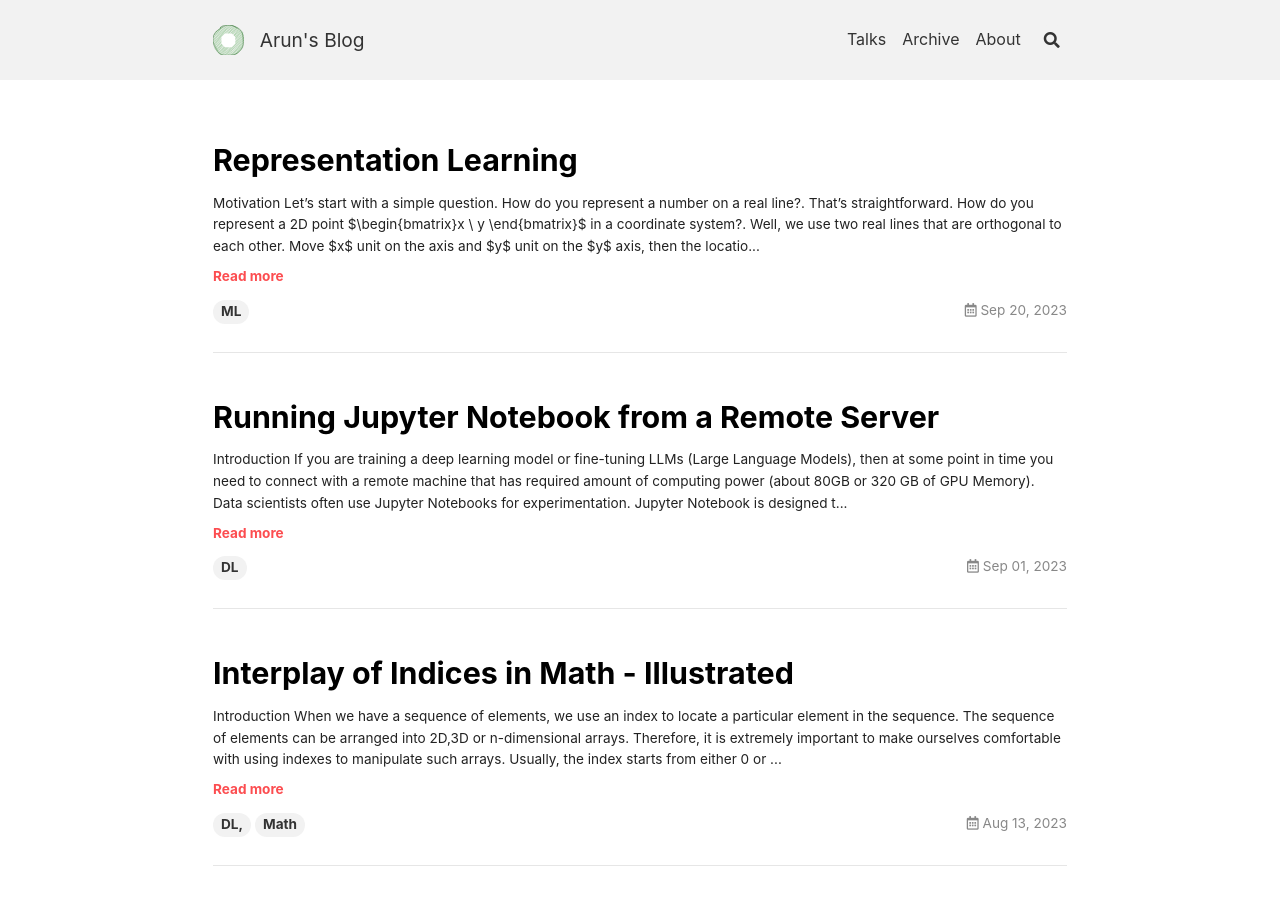
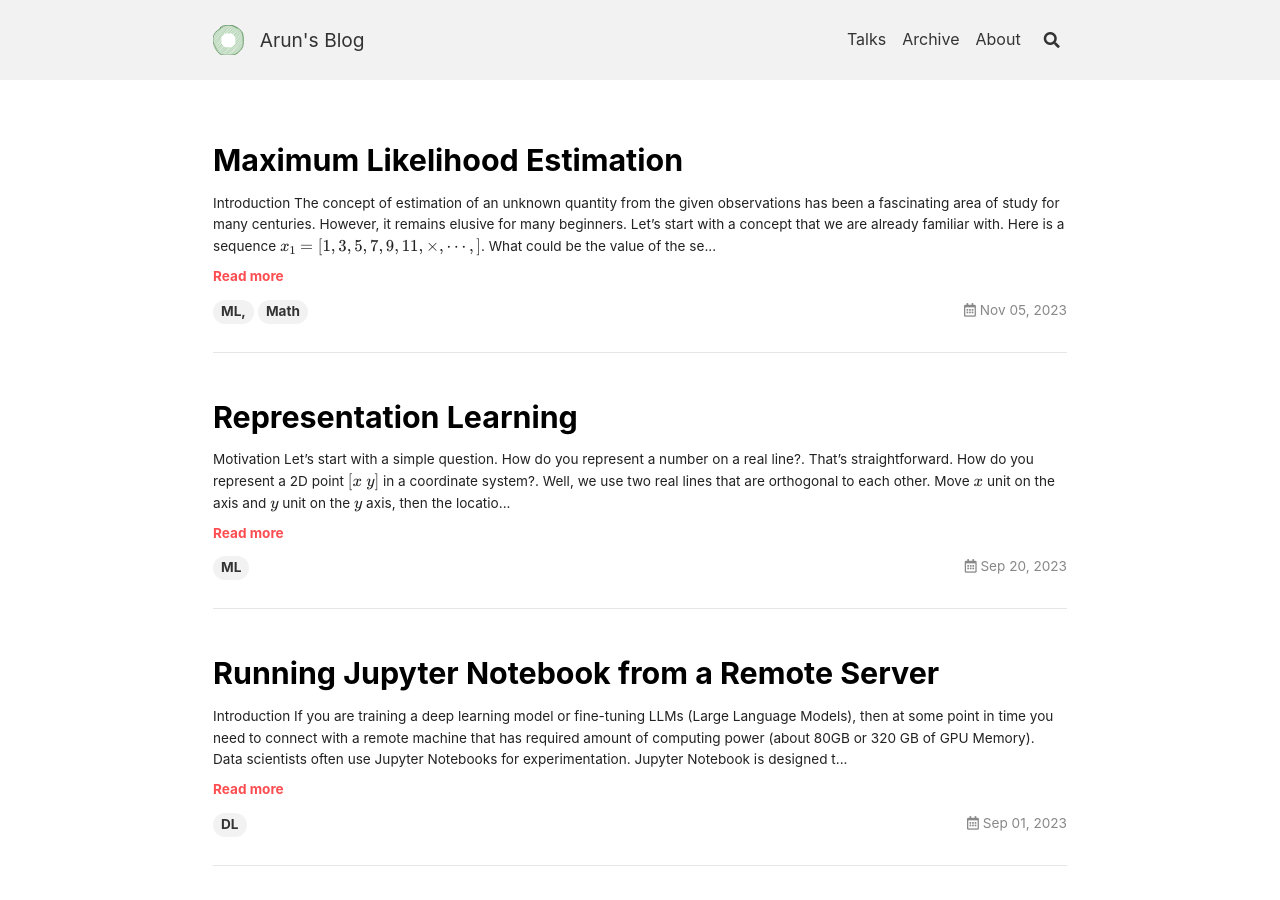
Before and after one commit to Arunprakash-A/Arunprakash-a.github.io, a Jekyll site: the page built from index.html, in a window 1280 px wide and 900 px high. Built offline with Jekyll 4.4.1, drawn with Linux system fonts in a browser that asks for light colours; nearby versions of some CDN libraries; formulas are drawn with MathJax 3; the list of posts is cut into pages by our own code; some of the changed lines change nothing that is shown; some of the changed text lies outside the part shown.

Commit message:
new article

```diff
--- /dev/null
+++ b/_posts/2023-11-05-MaximumLikelihood-estimation.md
@@ -0,0 +1,157 @@
+---
+layout: page
+title: "Maximum Likelihood Estimation"
+date: 2023-11-05
+tags: ML, Math
+key: "EP0919"
+comment: true
+mathjax: true
+---
+## Introduction
+The concept of estimation of an unknown quantity from the given observations has been a fascinating area of study for many centuries. However, it remains elusive for many beginners. Let's start with a concept that we are already familiar with. Here is a sequence $x_1=[1,3,5,7,9,11, \times,\cdots,]$. What could be the value of the sequence at index 6 (denoted by $\times$)? You may extend the sequence by adding +2 to the previous value. The answer could be thirteen. How about the value at the index 1000? Well, you can keep extending the sequence or you can come up with the mathematical relation that describes the sequence as a function of index $n$. We could write $x_1(n)=2n+1$. Once we find the functional representation of a sequence from the observation, we may throw away the observations.
+
+Similarly, consider one more sequence of values $x_2 = [1,0.90,0.81,0.74,0.67, \times, \cdots]$. What could be the value at $\times$?. We can see that the element values in the sequence are decreasing slowly. Therefore, I **assume** (by chance) that the underlying function that **(likely)** generated the sequence is of the form $e^{-ct}, \quad t=0,1,2,3,\cdots$. However, I do not know the value of $c$. The value of $c$ can be **estimated** from the sequence using some curve fitting techniques.
+
+What if the elements in the sequence are random numbers? For example, $x_3 = [1,0,1,1,1,1,0,0,1,\cdots]$. We can't assume any deterministic function to **represent** the sequence. Therefore, We go with a probabilistic function (distribution). In this case, the sequence could be modeled as Bernoulli trails with probabilities of observing $1$ and $0$.
+
+## Likelihood Function
+In all the above cases, we **assumed** the underlying function that could have generated the sequences. Our assumption may turn out to be wrong as we observe more samples. If the elements of a sequence are random samples, then we call the **assumed underlying** distribution function as **likelihood** function. Each sample ,$x_i \in \{0,1\}$ , in the random sequence $X = [1,0,1,1,0]$ is drawn from the likelihood function
+<center>
+$P(x_i) = p^{x_i}(1-p)^{1-x_i}$
+</center>
+What we need to **estimate** is the value of $p$ (that is, the probability of $x_i=1$) from the observed samples. We can also view the observation as **a single trail** with 5 independent Bernoulli random variables. Therefore, we are also interested in the likelihood of the sequence itself. In other words, we are interested in the joint PDF of $(x_0,x_1,x_2,x_3,x_4)$
+<center>
+$P(x_1,x_2,x_3,x_4,x_5) = ?$
+</center>Before proceeding, we need to make a few assumptions about the random variables
+
+* Are the random variables independent?
+* Are they coming from the same distribution?
+
+If the answer is yes to both questions, then we can write the joint pdf as a product of individual pdfs
+<center>
+$P(x_0,x_1,x_2,x_3,x_4) = P(x_0)P(x_1)P(x_2)P(x_3)P(x_4) = \prod \limits_{i=0}^n P(x_i)$
+</center>
+
+These assumptions can be clubbed together, then it is called **Independent and Identically Distributed (IID)**. If the first assumption does not hold, then we can write the joint PDFs as a product of conditional pdfs. That is,
+<center>
+$P(x_0,x_1,x_2,x_3,x_4) = P(x_0)P(x_1|x_0)P(x_2|x_1,x_0)P(x_3|x_2,x_1,x_0)P(x_4|x_3,x_2,x_1,x_0)$
+</center>
+If the second assumption doesn't hold, then
+<center>
+$P(x_0,x_1,x_2,x_3,x_4) = P_1(x_0)P_2(x_1|x_0)P_1(x_2|x_1,x_0)P_2(x_3|x_2,x_1,x_0)P_3(x_4|x_3,x_2,x_1,x_0)$
+</center>
+where $P_i()$ is an $i-$th distribution function.
+
+
+Assuming IID for the random sequence $X = [1,0,1,1,0]$ (Note: The order of the samples in the sequence doesn't matter because of IID), the joint PDF (likelihood function) that generated the sequence is given by
+
+<center>
+
+$\bbox[5px, border: 2px solid green]{P(x_0,x_1,x_2,x_3,x_4) = \prod \limits_{i=0}^n P(x_i)= \prod \limits_{i=0}^n p^{x_i}(1-p)^{1-x_i}}$
+</center>
+
+## Maximum Likelihood Function
+
+Carefully observe the interactive plot given below as we vary the value of $p$ from zero to one in the horizontal axis. The vertical axis is the probability of observing the random sequence $X$ (joint probability). There is exactly one value of $p$ in the interval $[0,1]$ that maximizes the likelihood of the sequence $X$.
+
+The number of elements in the sequence is 5. Therefore, we can vary the value of $n$ from zero to four. Here, $n$ denotes the number of ones observed in the sequence of length 5. For $n=0$, the bias of the coin $p$ is $0$ (the coin never turns into a head). Therefore, the joint probability is 1. We can very the value of $n$ to 0,1,2,3,4,5. For $n=3$, then we can compute the joint PDF as $\prod \limits_{i=0}^n p^{x_i}(1-p)^{1-x_i}=p^3p^2$ .
+
+<iframe scrolling="no" title="MaximumLikelihoodBernouliTrials" src="https://www.geogebra.org/material/iframe/id/bubwuwr6/width/700/height/500/border/888888/sfsb/true/smb/false/stb/false/stbh/false/ai/false/asb/false/sri/false/rc/false/ld/false/sdz/true/ctl/false" width="700px" height="500px" style="border:0px;"> </iframe>
+
+
+ Remember that ALL VALUES (except 0 and 1) of $p$ could have possibly generated the sequence, the value of $p$ which increases the likelihood is what we want. We can cast this as an optimization problem as follows
+<center>
+$\hat{p} = \underset{p} {\mathrm{argmax}}\prod \limits_{i=0}^n p^{x_i}(1-p)^{1-x_i}$
+</center>
+
+Note, we do not care about the maximum value of the function. We are looking for $\mathrm{argmax}$ (that is, the value of $p \in [0,1]$ for which the function attains its maximum).
+
+Well, we can see from the plot that for the given sequence (where the number of ones $n=3$), the function attains its maximum at $\hat{p}=0.6$. That's great. However, plotting is not possible in many scenarios. So, we need an approach that allows us to estimate  $\hat{p}$ from the given sequence itself.
+
+### Hey Calculus
+ You might have already guessed it! We are talking about the minimum and maximum of the function. Taking a derivative of the function and setting it to zero solves the problem of finding $\hat{p}$. Note that we have a joint pdf that contains product terms. Applying $log$ allows us to convert the product terms into sum terms and taking the derivative becomes easier (moreover, $log$ is monotonous and also a concave function). Therefore, we can write
+
+<center>
+$
+\begin{align*}
+\hat{p} &= \prod_{i=1}^n p^{x_i}(1-p)^{(1-x_i)}\\
+\ell(\hat{p}) &= \log{p}\sum_{i=1}^n x_i + \log{(1-p)}\sum_{i=1}^n (1-x_i)\\
+\dfrac{\partial\ell(\hat{p})}{\partial p} &= \dfrac{\sum_{i=1}^n x_i}{p} - \dfrac{\sum_{i=1}^n (1-x_i)}{1-p} \overset{\text{set}}{=}0\\
+\sum_{i=1}^n x_i - p\sum_{i=1}^n x_i &= p\sum_{i=1}^n (1-x_i)\\
+\end{align*}
+$
+</center>
+
+Finally, we have a simple estimation of $p$, as a function of elements in the sequence, that maximizes the likelihood. Since we are using $log$ function to find the $\mathrm{argmax}$, it is also called as **Maximum Log Likelihood Estimation**
+
+<center>
+$\bbox[5px, border: 2px solid green]{\hat{p} = \dfrac{1}{n}\sum_{i=1}^n x_i}$
+</center>
+
+### Change of likelihood function
+
+If the elements of the sequence $x_i \in \mathbb{R}$, then we have to use the appropriate density function,say, the Gaussian density function. We need to $\mathrm{argmax}$ of mean $\mu$ and the variance $\sigma$ of the distribution by following the exact steps that we followed for the Bernoulli distribution. Take the derivative of the joint PDF for the mean and variance, and set the result to zero.
+
+### Point vs Interval estimation
+
+The quantities ($p,\mu,\sigma$) that we have computed are called the point estimation. There are is another type called **Interval Estimation** where the estimated value could vary within some interval.
+
+### How good is the estimation?
+Comparison is inevitable! We do want to compare our estimated value $\hat{p}$ to the true value of $p$. We want to measure how close it is to the true value. Alas! We do not have the true value of $p$. Often, we can't know the true value of the quantities we measure. Despite the limitations, we have two statistical performance measures called **Bias** and **Variance**.
+
+## Maximum Aposteriori Estimation (aka, Bayesian Estimation)
+
+Assume you are investigating a murder. Initially, there are two suspects $A$ and $B$. The suspect $A$ is good at shooting and martial arts. The suspect $B$ is a cook. Suppose I ask you whom, of these two, do you believe the killer is?. Your initial belief points you to the suspect $A$. Suppose you have come to know that the cook had committed crimes for money in the past (additional information or evidence). Would you change your belief about the suspect $A$?
+
+Mathematically, we can pose this question as follows
+<center>
+$P(killer=A)=0.8$ (initially)
+</center>
+ After giving you a piece of evidence, then your belief changes
+ <center>
+$P(killer=A|evidance)=0.6$
+</center>
+
+In a nutshell, we change our **prior** beliefs about something after seeing the **evidence**. This concept could be modeled using Bayes theorem,
+
+<center>
+ $\bbox[5px, border: 2px solid green]{P(\theta|x) = \frac{P(x|\theta)}{P(x)} P(\theta)}$
+</center>
+<p>
+where, $P(\theta)$ is our prior belief (unconditional distribution),$P(x|\theta)$ is a likelihood function (which is a function of $\theta$), $P(x)$ is a marginal distribution, $ P(\theta|x) $ is our change in belief (also called Aposterior). In this case, the parameter ($\theta$) that we are trying to estimate itself assumes some <b>parameterized</b> distributions like Beta and Gaussian distribution. If both the prior and posterior follow the same distribution (say, Gaussian), then they are called <b>conjugate prior</b>.
+</p>
+
+Falling back to the Bernoulli (coin tossing) experiment with $x=[1,0,1,1,0]$. In MLE, we estimated $\hat{p}$ as a single point. On the contrary, in Bayesian, we start with an initial belief for the parameter we estimate. We are gonna generalize this for any parameter. Therefore, instead of $\hat{p}$, let's use $\theta$. Let's start with some value for $\theta$ as given by the Beta distribution (why? Because we want to change our belief after seeing the evidence, we get the probability value from the parameterized function $f(p,\alpha,\beta)$, and **optimize** the parameters $(\alpha,\beta)$ according to the evidence)
+
+<center>
+$f(p,\alpha,\beta)= \mathbf{B}(\alpha,\beta) p^{\alpha-1}(1-p)^{\beta-1}$
+</center>
+
+In the above equation $\mathbf{B}(\alpha,\beta)$ is a Beta function (returns a normalization constant, so that the probability integrates to 1). You can play with the app below to see how the $\alpha$ and $\beta$ control the shape of the distribution,
+
+<iframe scrolling="no" title="BetaDistribution" src="https://www.geogebra.org/material/iframe/id/w8xyjzej/width/700/height/500/border/888888/sfsb/true/smb/false/stb/false/stbh/false/ai/false/asb/false/sri/false/rc/false/ld/false/sdz/true/ctl/false" width="700px" height="500px" style="border:0px;"> </iframe>
+
+Surprisingly (fortunately), the other terms resemble Bernoulli's distribution with the number of heads $n_h=\alpha-1$ and the number of tails $n_t=\beta-1$. Note, however, both $\alpha,\beta \in \mathbb{R}^+$. How do we make sense of this **prior** distribution of $\theta$? Let's try to understand it
+
+<p>
+Suppose, for some reason, you <b>believe</b> that (before tossing the coin to observe the outcomes) the coin is highly biased toward <b>heads</b>! We can encode this belief into the parameter $\alpha$ and $\beta$. In this case, we set the parameter $\alpha$ to a high value than the $\beta$. Set $\alpha=4.3$ and $\beta=1.3$ in the applet and observe the shape. Does this look similar to the one we plotted in MLE section? It is because we are computing the joint pdf given the prior $P(x_0,x_1,\cdots,x_4|(\alpha=4.3,\beta=1.3))$
+</p>
+
+<p>
+
+Now you toss the coin 5 times and observe the outcomes in each trial: $x=[0,1,0,1,0]$. This is a surprise! The trial produced more zeros than ones. We have to adjust our beliefs after seeing the evidence. How do we do that? We have to adjust the value of $\alpha$ and $\beta$. How much? That we need to decide as follows (we will drop the $p(x)$ in the denominator)
+</p>
+<p align="center">
+$
+\begin{align*}
+P(\theta|x) &= \frac{P(x|\theta)}{P(x)}P(\theta) \\
+            &\propto \bigg(\prod \limits_{i=1}^n p^{x_i} (1-p)^{1-x_i} \bigg) \cdot \bigg(p^{\alpha-1} (1-p)^{\beta-1} \bigg) \\
+            &\propto \prod \limits_{i=1}^n p^{x_i+\alpha-1} (1-p)^{1-x_i+\beta-1} \\
+            & \propto p^{\alpha+n_h-1} (1-p)^{\beta+n_t-1} \quad (\because n_h=\sum \limits_{i=1}^n x_i, n_t = \sum \limits_{i=1}^n (1-x_i) )
+
+\end{align*}
+$
+</p>
+
+
+ So, we can see that the Aposteriori belief is obtained by modifying a prior by adding $n_h,n_t$ that are functions of data (evidence) to the parameter $(\alpha,\beta)$. Since the given sequence has more zeros (tails), it increases the value of $\beta$ by 3 and the value of $\alpha$ by 2. Therefore, the updated value of $\alpha=6.3$ and the updated value of $\beta=4.3$. This shifts the peak of the distribution to the left!
--- a/index.html
+++ b/index.html
@@ -1,5 +1,6 @@
 ---
 layout: home
+mathjax: true
 # articles:
 #   excerpt_type: html
 ---
```
